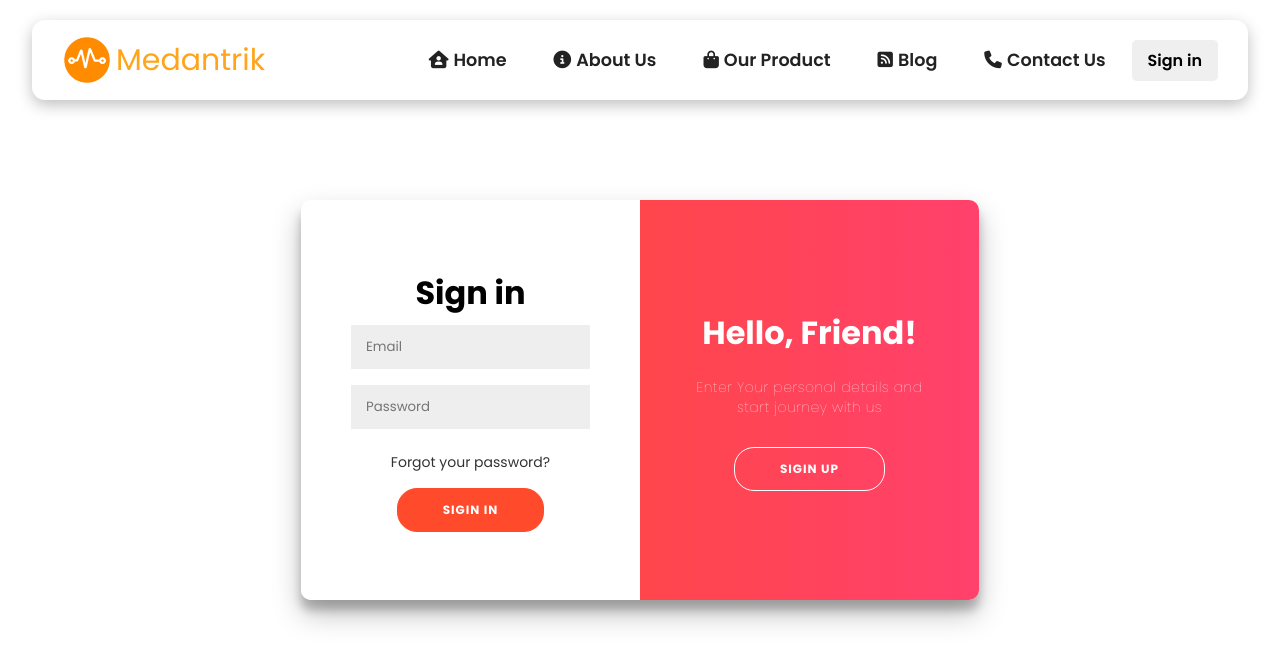
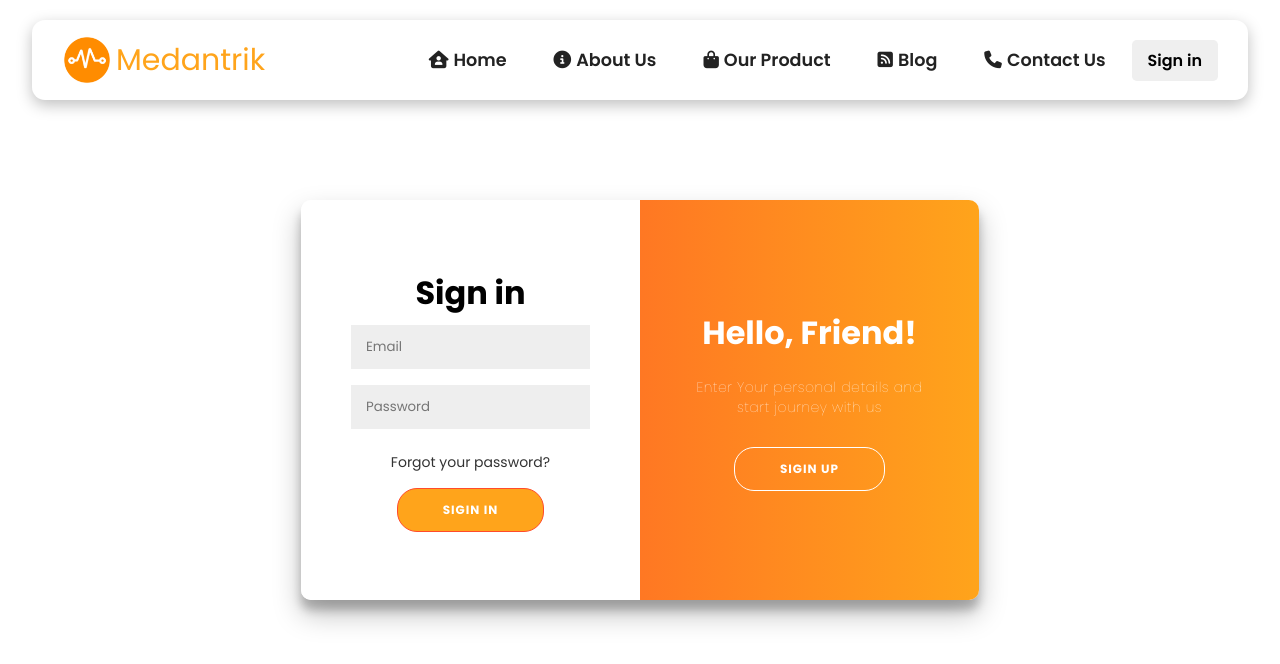
Before and after one commit to iammprashant/medantrik, a React (Create React App) app: page /signin in a window 1280 px wide. Shown: the top 664 px of the page. Built offline with nearby package versions, Linux system fonts and the light colour scheme.

Commit message:
sign bcolor

```diff
--- a/src/components/LoginHelp.js
+++ b/src/components/LoginHelp.js
@@ -68,7 +68,7 @@
 export const Button = styled.button`
    border-radius: 20px;
    border: 1px solid #ff4b2b;
-   background-color: #ff4b2b;
+   background-color: #ffa41b;
    color: #ffffff;
    font-size: 12px;
    font-weight: bold;
@@ -108,9 +108,9 @@
 `;
 
 export const Overlay = styled.div`
-background: #ff416c;
-background: -webkit-linear-gradient(to right, #ff4b2b, #ff416c);
-background: linear-gradient(to right, #ff4b2b, #ff416c);
+background: #ffa41b;
+background: -webkit-linear-gradient(to right, #ff4b2b, #ff4b2b);
+background: linear-gradient(to right, #ff4b2b, #ffa41b);
 background-repeat: no-repeat;
 background-size: cover;
 background-position: 0 0;
```
